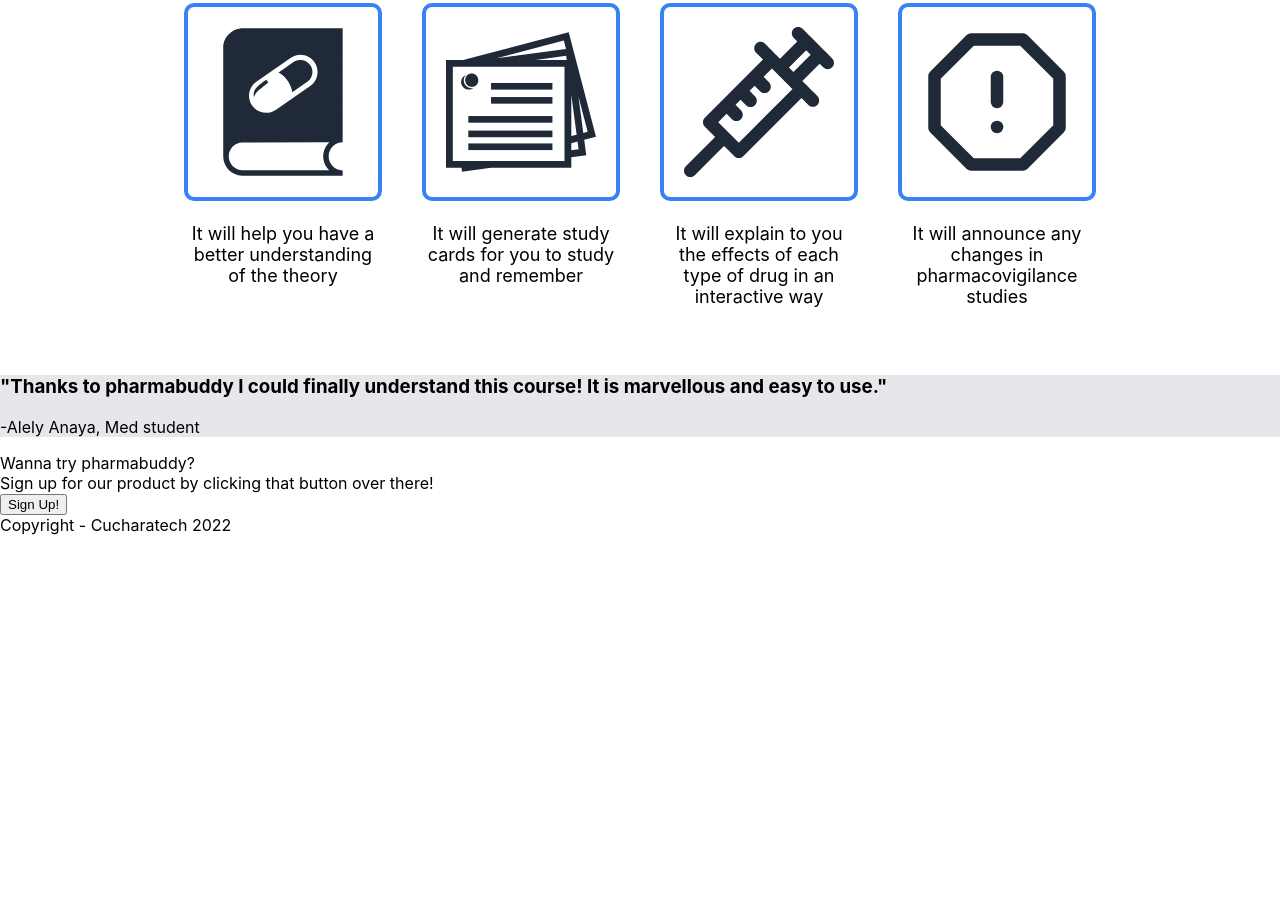
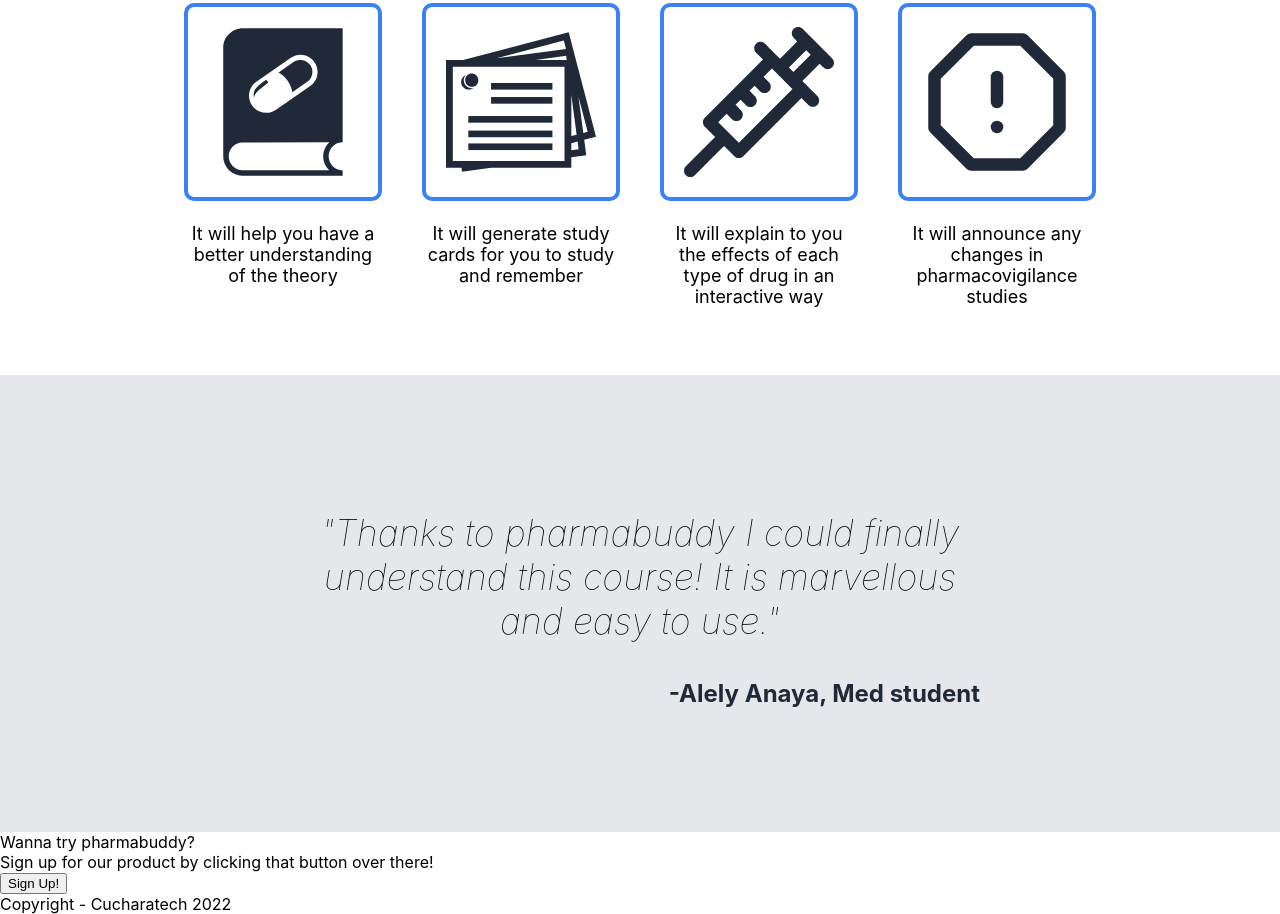
Before and after one commit to cucharatech/pharma-landing, a plain HTML site: page index.html in a window 1280 px wide. Shown: the part 866-1780 px from the top of the page. Before the commit the page ends 1401 px from the top, so only its background shows below. Drawn offline with Linux system fonts and the light colour scheme.

Commit message:
Add style to module-3

```diff
--- a/style.css
+++ b/style.css
@@ -104,4 +104,19 @@ h2 {
 
 .module-3{
     background-color: #e5e7eb;
+    padding: 100px 300px;
 }
+
+.module-3 h3 {
+    text-align: center;
+    font-size: 36px;
+    font-style: italic;
+    font-weight: lighter;
+}
+
+.module-3 p {
+    text-align: right;
+    font-size: 24px;
+    font-weight: bold;
+    color: #1f2937;
+}
```
